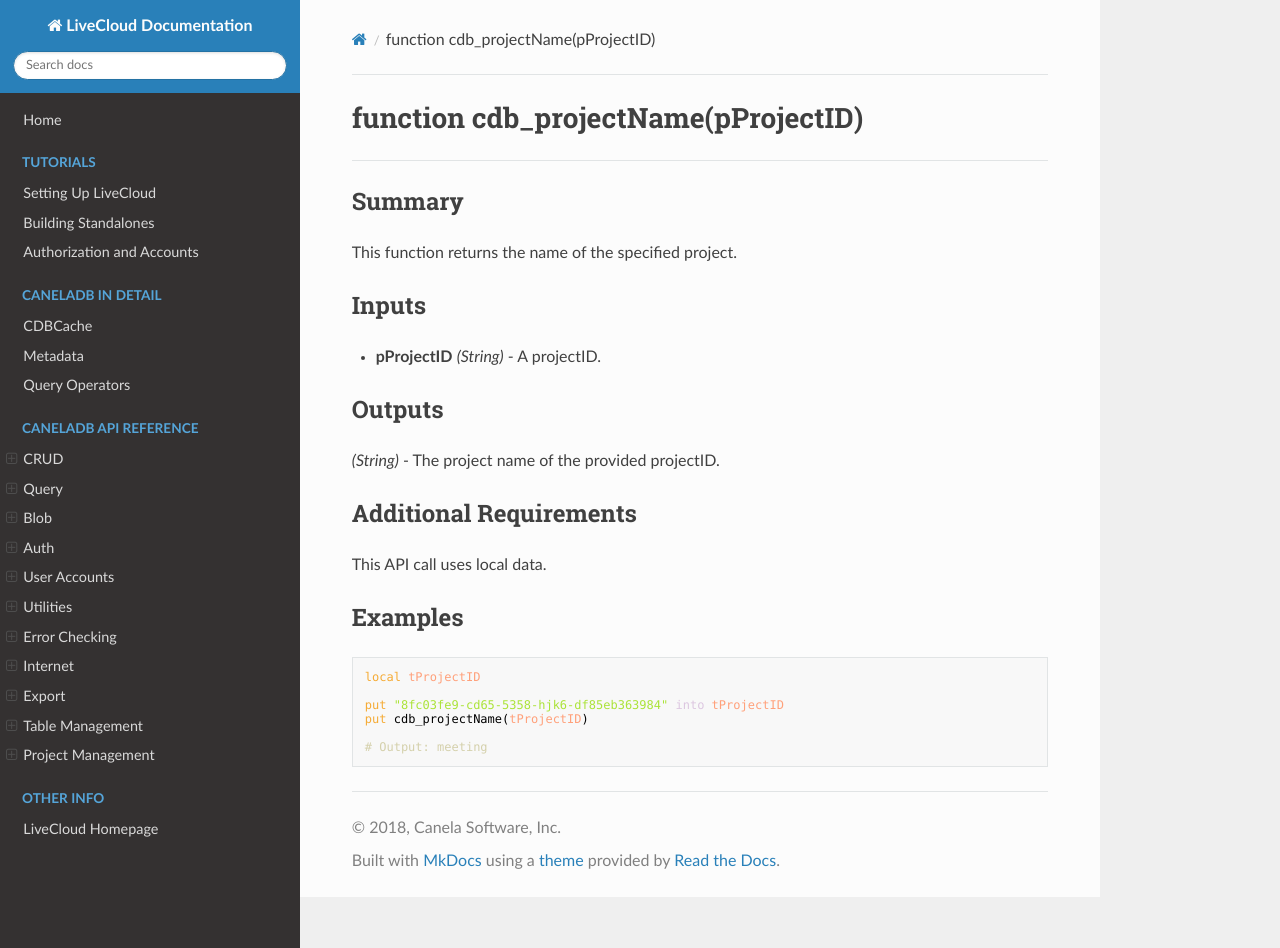
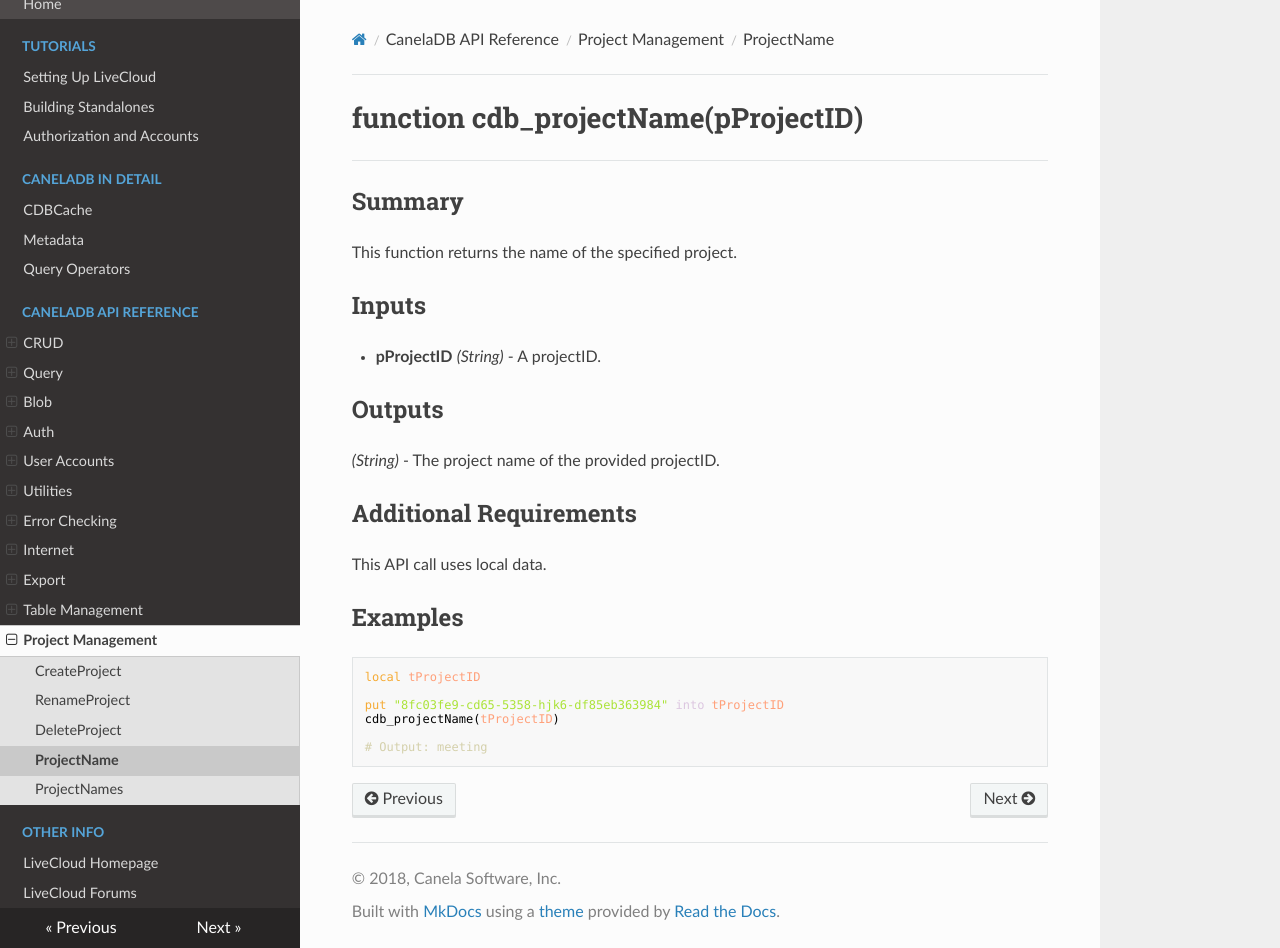
Before and after one commit to CanelaSoftware/cassiaDB_docs, an MkDocs documentation site: the page built from docs/ProjectName.md, in a window 1280 px wide and 948 px high. Built offline with MkDocs 1.6.1, drawn with Linux system fonts in a browser that asks for light colours; nearby versions of some CDN libraries.

Commit message:
Update docs
Updated navigation and small fixes.

````diff
--- a/docs/ProjectName.md
+++ b/docs/ProjectName.md
@@ -17,7 +17,7 @@ This API call uses local data.
 local tProjectID
 
 put "8fc03fe9-cd65-5358-hjk6-df85eb363984" into tProjectID
-put cdb_projectName(tProjectID)
+cdb_projectName(tProjectID)
 
 # Output: meeting
 ```
--- a/mkdocs.yml
+++ b/mkdocs.yml
@@ -63,6 +63,7 @@ nav:
         - TableID: 'TableID.md'
         - TeamID: 'TeamID.md'
         - ProjectID: 'ProjectID.md'
+        - ProjectTableIDs: 'ProjectTableIDs.md'
         - LoadTable: 'LoadTable.md'
         - UnloadTable: 'UnloadTable.md'
     - Error Checking:
@@ -95,10 +96,12 @@ nav:
         - CreateProject: 'CreateProject.md'
         - RenameProject: 'RenameProject.md'
         - DeleteProject: 'DeleteProject.md'
+        - ProjectName: 'ProjectName.md'
         - ProjectNames: 'ProjectNames.md'
 
   - Other Info:
     - LiveCloud Homepage: 'https://livecloud.io'
+    - LiveCloud Forums: 'https://forums.livecloud.io'
 markdown_extensions:
   - toc
 theme:
````
Also changed, not shown: docs/ProjectTableIDs.md (+1 -1 lines).
